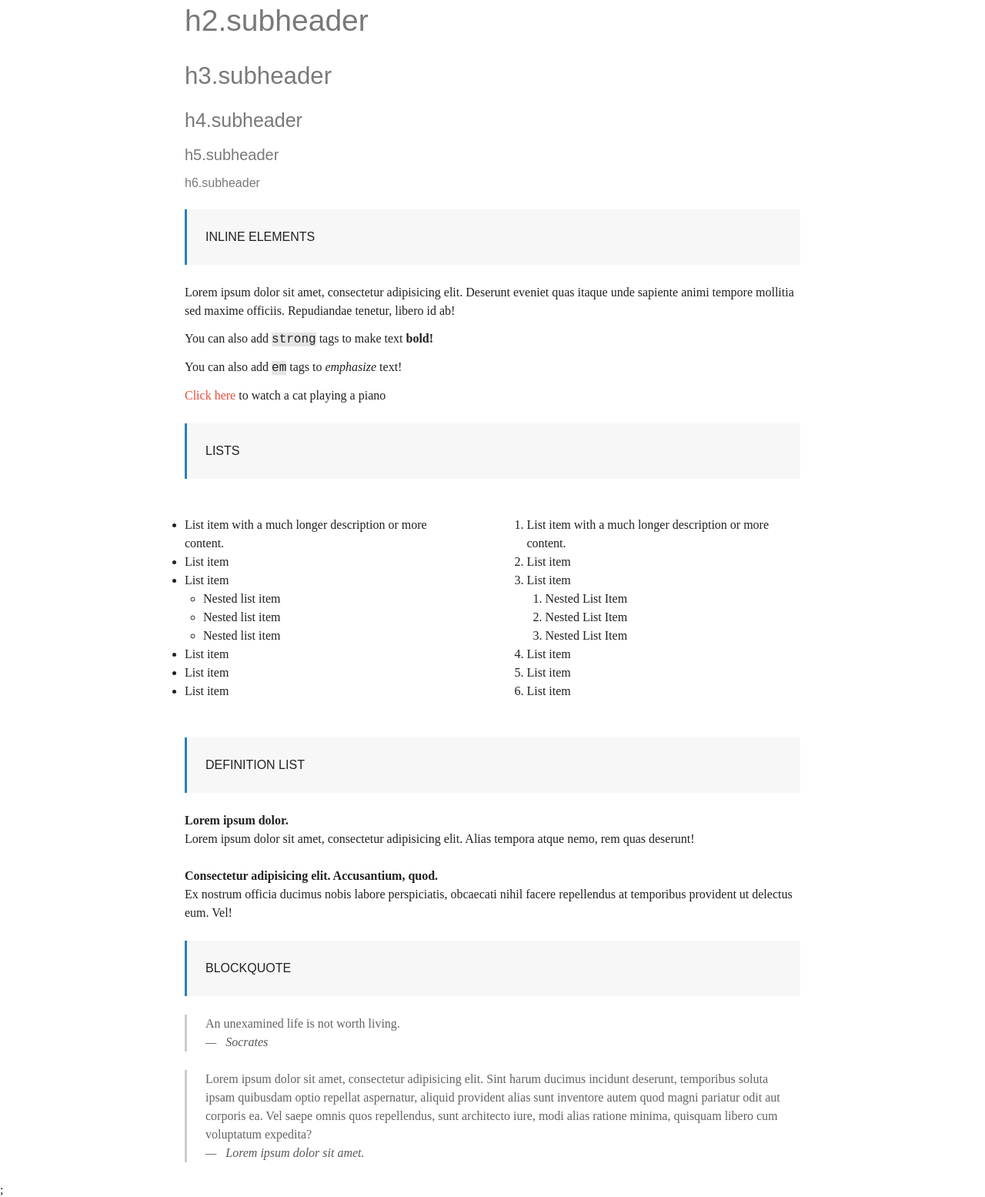
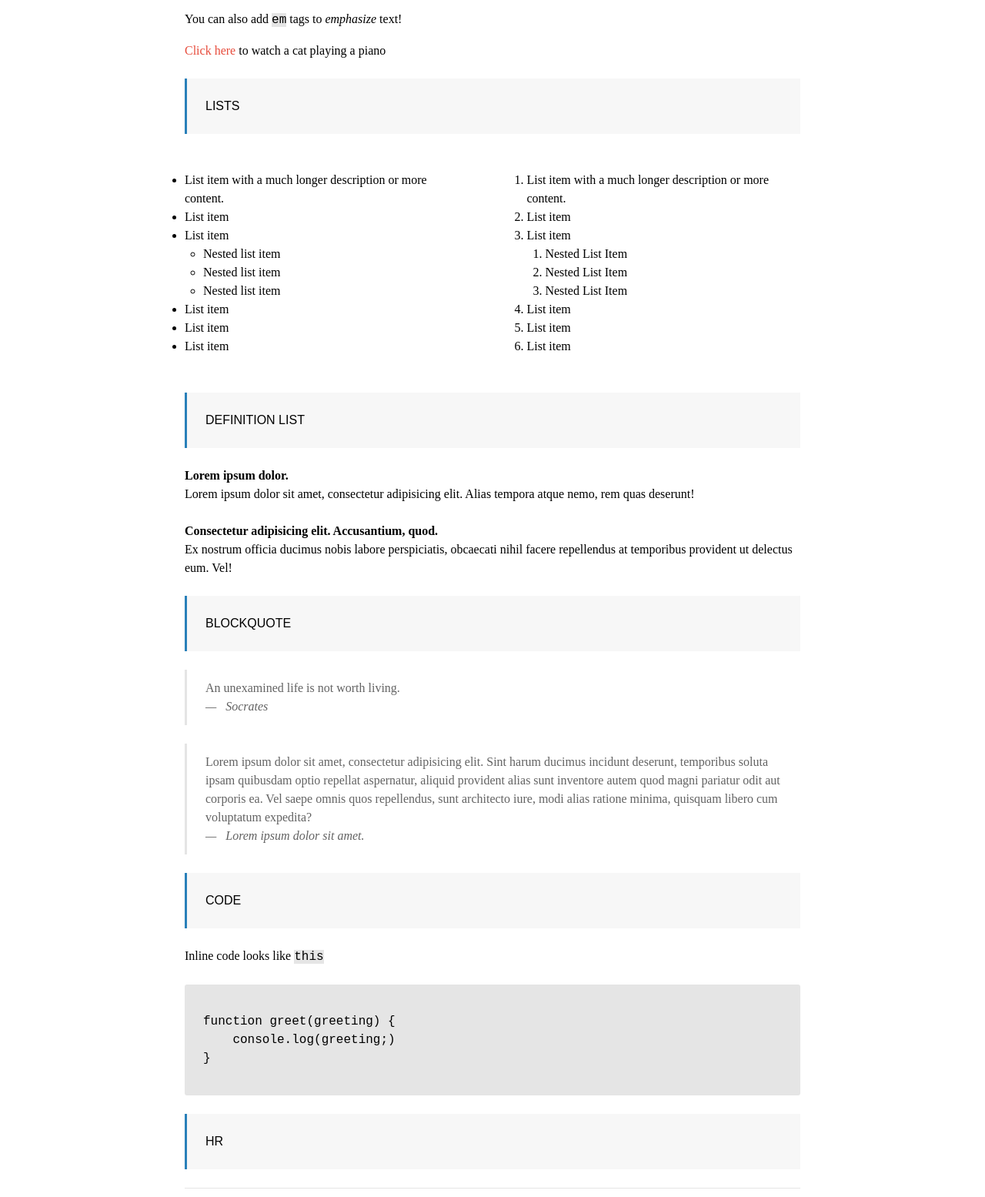
Before and after one commit to silentiumsi/mixer, a website: page src/index.html in a window 1280 px wide. Shown: the part 723-2278 px from the top of the page at 77% size. Drawn offline with nearby package versions, Linux system fonts and the light colour scheme; files that its build step writes are made by us from their sources; a web font is replaced by a local one.

Commit message:
Added typography styles and images.scss

```diff
--- a/dest/main.css
+++ b/dest/main.css
@@ -172,6 +172,9 @@ input[type="checkbox"], input[type="radio"] {
 /*===================================
 =            Base Sizing            =
 ===================================*/
+/*============================
+=            Base            =
+============================*/
 body {
   -webkit-font-feature-settings: "kern", "liga", "pnum";
   -moz-font-feature-settings: "kern", "liga", "pnum";
@@ -180,15 +183,17 @@ body {
   -webkit-font-smoothing: antialiased;
   font-family: 'Droid Serif', serif;
   font-size: 1em;
-  line-height: 1.5;
-  color: #212121; }
+  line-height: 1.5; }
 
+/*================================
+=            Headings            =
+================================*/
 h1, h2, h3, h4, h5, h6 {
   font-family: 'Droid Sans', sans-serif;
   line-height: 1.2;
-  margin: 0 0 0.75em 0;
   text-rendering: optimizeLegibility;
-  font-weight: 400; }
+  font-weight: 400;
+  margin: 0.3em 0 0.75em 0; }
 
 h1 {
   font-size: 3.051em; }
@@ -208,57 +213,50 @@ h5 {
 h6 {
   font-size: 1em; }
 
-.subheader {
-  color: #797979; }
+/*==============================
+=            Anchor            =
+==============================*/
+a {
+  text-decoration: none;
+  color: #e74c3c; }
+  a:hover, a:active, a:focus {
+    outline: none;
+    color: #b83c30; }
 
-p {
-  margin: 0.75em 0; }
+/*=========================================
+=            Blockquote & Cite            =
+=========================================*/
+blockquote {
+  margin: 1.5em 0;
+  color: #636363;
+  padding: 0.75em 0 0.75em 1.5em;
+  border-left: 3px solid #e5e5e5; }
+  blockquote cite {
+    display: block;
+    font-style: italic; }
+    blockquote cite:before {
+      content: "\2014";
+      margin: 0 0.75em 0 0; }
 
-a {
-  color: #e74c3c;
-  text-decoration: none; }
-  a:hover, a:active, a:focus {
-    color: #b83c30; }
-  a:active, a:focus {
-    outline: none; }
+/*==================================
+=            Code & Pre            =
+==================================*/
+code, pre {
+  background: #e5e5e5; }
 
+pre {
+  margin: 1.5em 0;
+  padding: 0.75em 1.5em;
+  border-radius: 3px; }
+
+/*==========================
+=            hr            =
+==========================*/
 hr {
   border: none;
   height: 1px;
   background: #e5e5e5;
   margin: 1.5em 0; }
-
-blockquote {
-  border-left: 3px solid #cccccc;
-  color: #636363;
-  margin: 1.5em 0;
-  padding-left: 1.5em; }
-  blockquote cite {
-    display: block;
-    font-style: italic; }
-    blockquote cite:before {
-      content: "\2014";
-      margin-right: 0.75em; }
-
-cite {
-  color: #585858;
-  font-style: italic;
-  display: block; }
-  cite:before {
-    content: "\2014";
-    margin-right: 0.75em; }
-
-img, picture {
-  margin: 0;
-  max-width: 100%; }
-
-code, pre {
-  background: #e5e5e5; }
-
-pre {
-  margin: 1.5em 0;
-  padding-left: 1.5em;
-  border-radius: 3px; }
 
 ul, ol {
   margin: 1.5em 0;
--- a/mixer/_typography.scss
+++ b/mixer/_typography.scss
@@ -1,19 +1,30 @@
+/*============================
+=            Base            =
+============================*/
+
 body {
 	@include font-feature-settings("kern", "liga", "pnum");
 	-webkit-font-smoothing: antialiased;
 	font-family: $font-family-body;
 	font-size: $base-font-size;
 	line-height: $base-line-height;
-    color: $color-dark;
 }
 
-h1, h2, h3, h4, h5, h6 {
+/*================================
+=            Headings            =
+================================*/
+
+h1,
+h2,
+h3,
+h4,
+h5,
+h6 {
 	font-family: $font-family-heading;
 	line-height: $base-heading-line-height;
-    margin: 0 0 $base-spacing / 2 0;
 	text-rendering: optimizeLegibility;
-    // Fix the character spacing for headings
 	font-weight: $base-heading-weight;
+	margin: ($base-spacing * 0.2) 0 ($base-spacing * 0.5) 0;
 }
 
 h1 {
@@ -40,39 +51,29 @@ h6 {
     font-size: $h6-font-size;
 }
 
-.subheader {
-    color: tint($color-dark, 40%);
-}
-
-p {
-    margin: ($base-spacing / 2) 0;
-}
+/*==============================
+=            Anchor            =
+==============================*/
 
 a {
+	text-decoration: none;
 	color: $color-font-link;
-    text-decoration: none;
 
 	&:hover, &:active, &:focus {
+		outline: none;
 		color: shade($color-font-link, 20%);
-    }
-
-    &:active, &:focus {
-        outline: none;
 	}
 }
 
-hr {
-    border: none;
-    height: 1px;
-    background: shade($color-light, 10%);
-    margin: $base-spacing 0;
-}
+/*=========================================
+=            Blockquote & Cite            =
+=========================================*/
 
 blockquote {
-    border-left: 3px solid shade($color-light, 20%);
+	margin: $base-spacing 0;
 	color: tint($color-dark, 30%);
-    margin: $base-spacing 0;
-    padding-left: $base-spacing;
+	padding: ($base-spacing / 2) 0 ($base-spacing / 2) $base-spacing;
+	border-left: 3px solid $color-border;
 
 	cite {
 		display: block;
@@ -80,34 +81,32 @@ blockquote {
 
 		&:before {
 			content: "\2014";
-            margin-right: $base-spacing / 2;
+			margin: 0 ($base-spacing / 2) 0 0;
 		}
 	}
 }
 
-cite {
-    color: tint($color-dark, 25);
-    font-style: italic;
-    display: block;
-
-    &:before {
-        content: "\2014";
-        margin-right: $base-spacing / 2;
-    }
-}
-
-img,
-picture {
-    margin: 0;
-    max-width: 100%;
-}
+/*==================================
+=            Code & Pre            =
+==================================*/
 
 code, pre {
-    background: shade($color-light, 10%);
+	background: $color-border;
 }
 
 pre {
 	margin: $base-spacing 0;
-    padding-left: $base-spacing;
+	padding: ($base-spacing / 2) $base-spacing;
 	border-radius: $base-border-radius;
 }
+
+/*==========================
+=            hr            =
+==========================*/
+
+hr {
+	border: none;
+    height: 1px;
+    background: $color-border;
+    margin: $base-spacing 0;
+}
--- a/package.json
+++ b/package.json
@@ -17,6 +17,8 @@
     "gulp": "^3.8.11",
     "gulp-connect": "^2.2.0",
     "gulp-file-include": "^0.8.0",
+    "gulp-gh-pages": "^0.4.0",
+    "gulp-plumber": "^0.6.6",
     "gulp-sass": "^1.3.3"
   }
 }
--- a/src/partials/typography.html
+++ b/src/partials/typography.html
@@ -9,13 +9,6 @@
         <h4>This is a moderate header.</h4>
         <h5>This is a small header.</h5>
         <h6>This is a tiny header.</h6>
-        <p class="section-header-sub">Sub-Headings</p>
-        <h1 class="subheader">h1.subheader</h1>
-        <h2 class="subheader">h2.subheader</h2>
-        <h3 class="subheader">h3.subheader</h3>
-        <h4 class="subheader">h4.subheader</h4>
-        <h5 class="subheader">h5.subheader</h5>
-        <h6 class="subheader">h6.subheader</h6>
         <p class="section-header-sub">Inline Elements</p>
         <p>Lorem ipsum dolor sit amet, consectetur adipisicing elit. Deserunt eveniet quas itaque unde sapiente animi tempore mollitia sed maxime officiis. Repudiandae tenetur, libero id ab!</p>
         <p>You can also add <code>strong</code> tags to make text <strong>bold!</strong></p>
@@ -79,6 +72,16 @@
             <cite>Lorem ipsum dolor sit amet.</cite>
         </blockquote>
 
+        <p class="section-header-sub">Code</p>
+        <p>Inline code looks like <code>this</code></p>
+        <pre><code>
+function greet(greeting) {
+    console.log(greeting;)
+}
+        </code></pre>
+
+        <p class="section-header-sub">hr</p>
+        <hr>
 
     </section>
 </div>
```
Also changed, not shown: dest/index.html (+10 -7 lines), gulpfile.js (+9 -1 lines), mixer/_images.scss (added, +9 -0 lines). Lines whose indentation alone changed are shown as unchanged.
